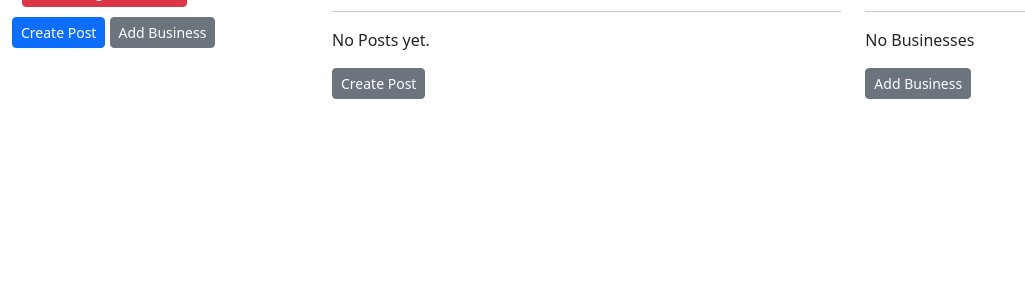
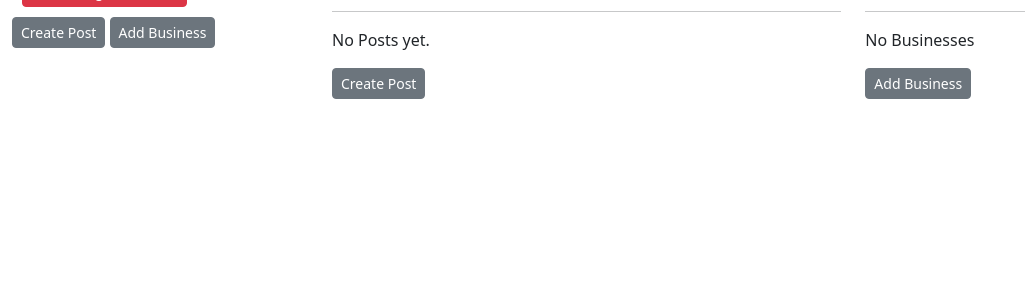
Before and after one commit to aust1inn/neighbourhood, a Django app: template area/templates/areas/hood.html in a window 1280 px wide. Shown: the part 369-657 px from the top of the page, without its empty margins (0-1025 px from the left). Run offline with Django 3.2, Linux system fonts and the light colour scheme; the template is opened without the code that fills it, so the values that code supplies are empty; some libraries are stand-ins or nearby versions.

Commit message:
adds the create post url to my hood page

```diff
--- a/area/templates/areas/hood.html
+++ b/area/templates/areas/hood.html
@@ -19,7 +19,7 @@
     <div class="col-3">
       <a class="btn btn-sm btn-danger" href="{% url 'exitHood' hood.id %}" style="margin:10px">Leave Neighbourhood</a>
       <br>
-      <a class="btn btn-sm btn-primary" href="">Create Post</a>
+      <a class="btn btn-sm btn-secondary" href="{% url 'create_post' %}">Create Post</a>
       <a class="btn btn-sm btn-secondary" href="">Add Business</a>
 
     </div>
```
